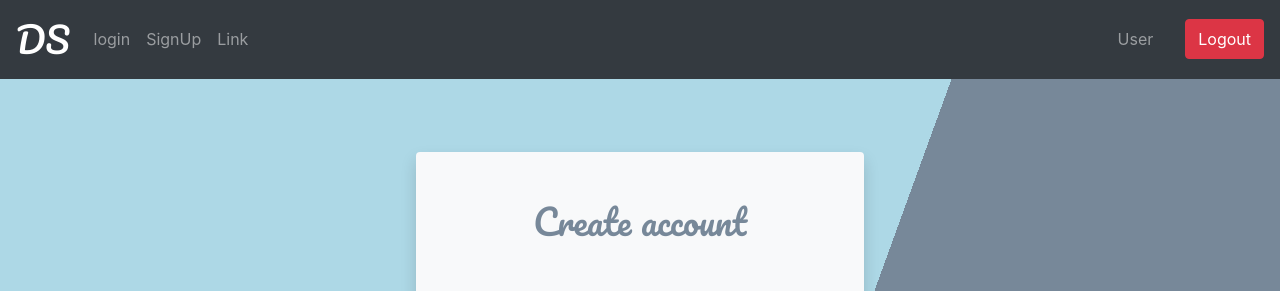
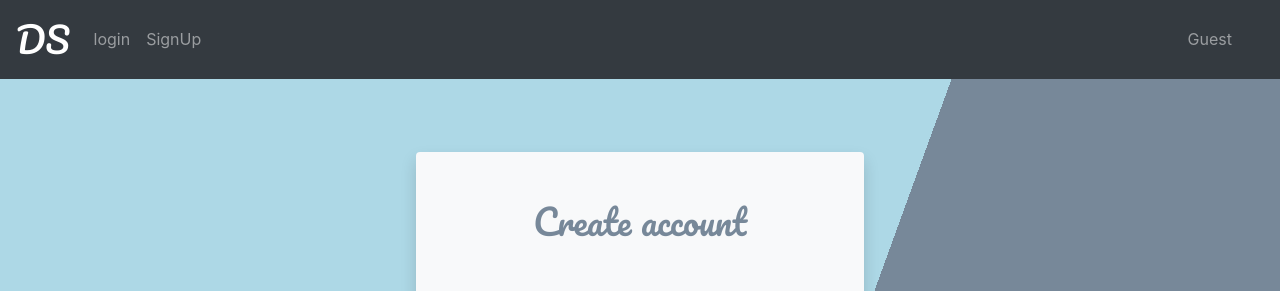
Before and after one commit to raman9514/ds-first-project, a Django app: page /useraccount/signup in a window 1280 px wide. Shown: the top 291 px of the page. Run offline with Django 3.2, Linux system fonts and the light colour scheme; some libraries are stand-ins or nearby versions; some web fonts are replaced.

Commit message:
logout, register, login fully functional

```diff
--- a/templates/basic.html
+++ b/templates/basic.html
@@ -37,24 +37,34 @@
  <nav class="navbar navbar-expand-sm bg-dark navbar-dark fixed-top">
   <a class="navbar-brand" id='logo' href="{% url 'index'%}">DS</a>
   <ul class="navbar-nav  ">
-    <li class="nav-item">
+
+
+
+    {% if user.is_authenticated %}
+
+     {% else %}
+
+     <li class="nav-item">
       <a class="nav-link "href="{% url 'login'%}">login</a>
     </li>
     <li class="nav-item">
       <a class="nav-link" href="{% url 'signup'%}">SignUp</a>
     </li>
-    <li class="nav-item ">
-      <a class="nav-link" href="#">Link</a>
-    </li>
+
+   {% endif %}
+
 
   </ul>
    <div class="collapse navbar-collapse justify-content-end">
     <ul class="navbar-nav  ">
+
       <li class="nav-right mr-4">
-        <a  class="nav-link " href="#">User</a>
+        <a  class="nav-link " href="#">{{user.first_name|default:'Guest'}}</a>
       </li>
-      <button type="button" class="btn btn-danger">Logout</button>
 
+      {% if user.is_authenticated %}
+      <button type="button" class="btn btn-danger"><a href="{% url 'logout' %}">Logout</a></button>
+      {% endif %}
     </ul>
    </div>
 </nav>
--- a/useraccount/urls.py
+++ b/useraccount/urls.py
@@ -4,4 +4,5 @@ from .import views
 urlpatterns = [
     path('login',views.login,name='login'),
     path('signup',views.signup,name='signup'),
+    path('logout',views.logout,name='logout'),
 ]
--- a/useraccount/views.py
+++ b/useraccount/views.py
@@ -26,15 +26,26 @@ def signup(request):
 def login(request):
     if request.method=='POST':
         fm=LoginForm(request.POST)
-        user = fm.authenticate(request)
 
+
+        username=request.POST['username']
+        password=request.POST['password']
+        user = authenticate(request,username=username , password = password)
+        print(user)
         if user is not None:
-            #auth.login(request , user)
+            print("login success");
+            auth.login(request , user)
             return redirect('index')
         else:
-            pass
-            # messages.error(request,'Invalid Details')
+            print("login faild")
+            messages.error(request,'Invalid Details')
 
 
-    fm=LoginForm
+    if request.method == 'GET':
+        fm=LoginForm
     return render(request,'login.html',{'login_form':fm})
+
+
+def logout(request):
+    auth.logout(request)
+    return redirect('index')
```
Also changed, not shown: templates/login.html (+9 -0 lines), templates/register.html (+2 -7 lines), db.sqlite3.
